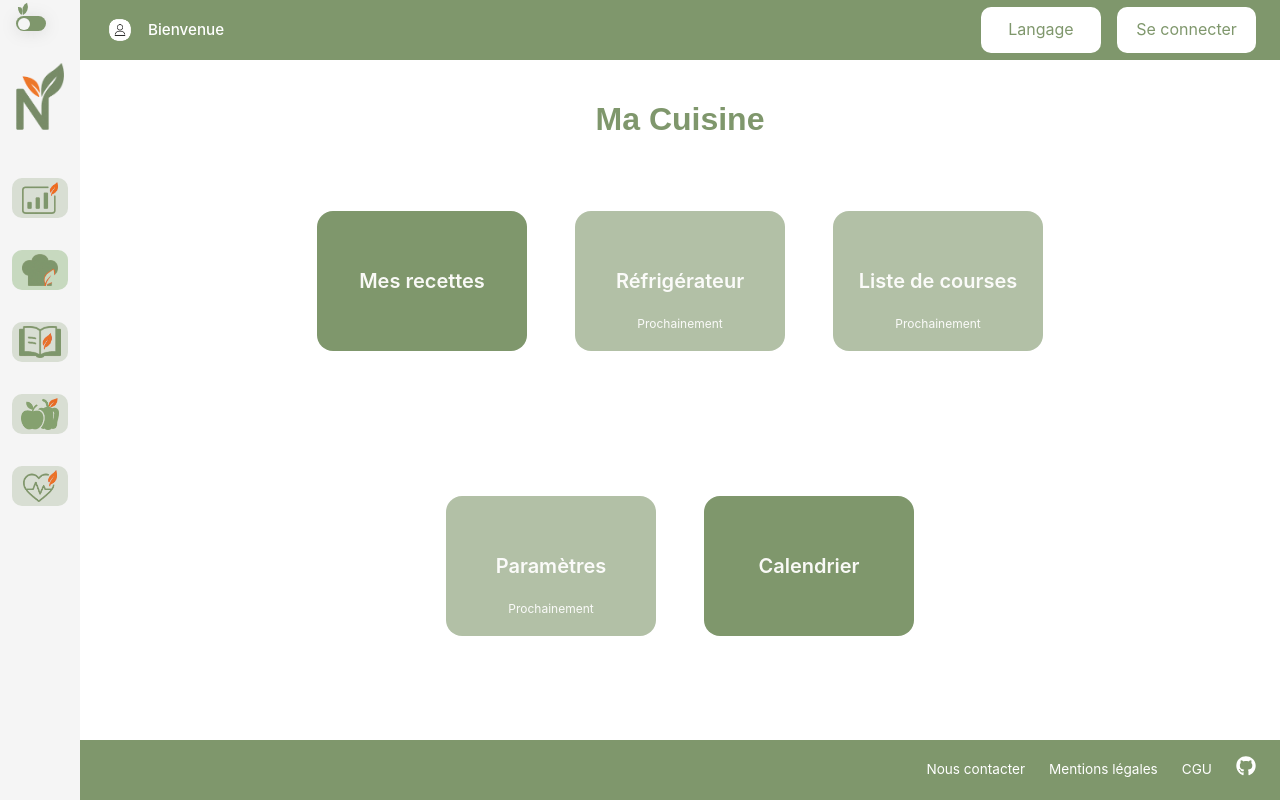
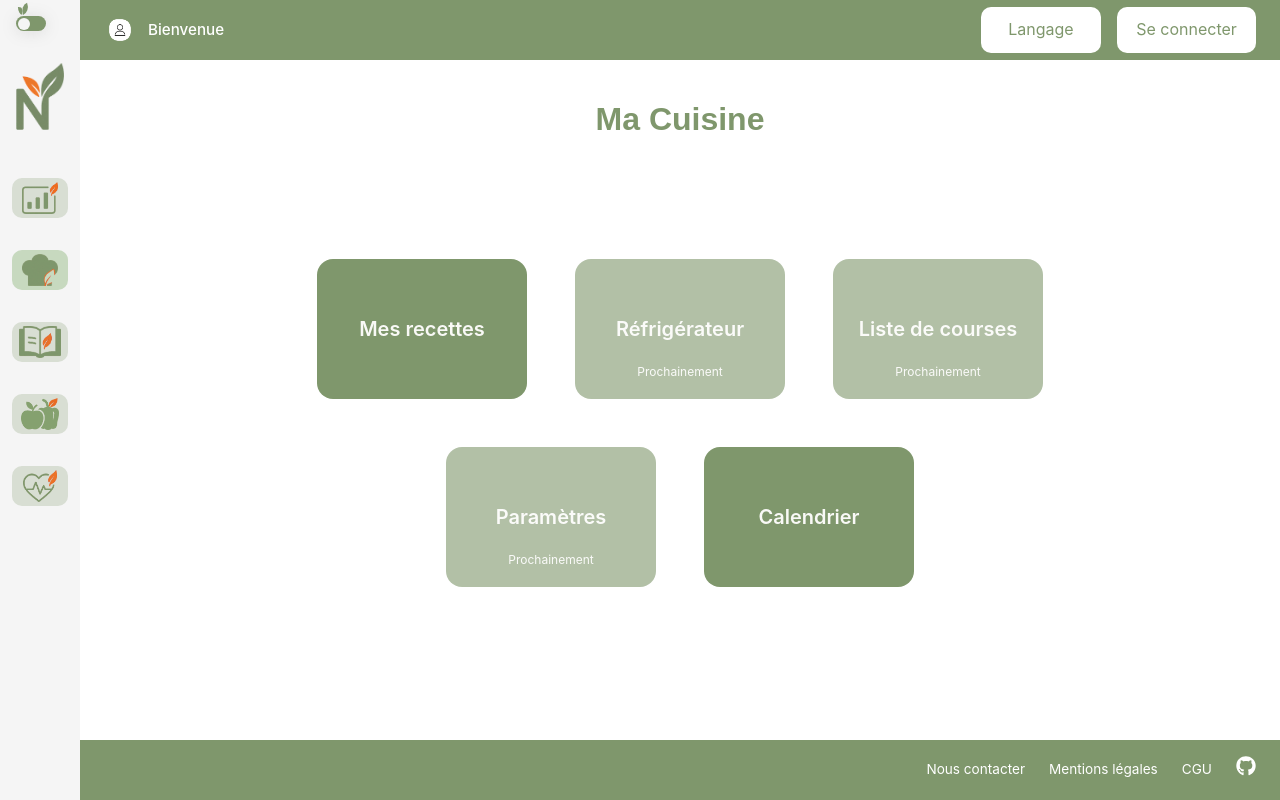
Before and after one commit to wildcodeschool-2025-03/JS-WestDevs-P3-SeazN, a React (Vite) app in the folder client/: page /kitchen in a window 1280 px wide. Built offline with nearby package versions, Linux system fonts and the light colour scheme; a web font is replaced by a local one.

Commit message:
Fix small display issue + imports order

```diff
--- a/client/src/pages/kitchen/Kitchen.tsx
+++ b/client/src/pages/kitchen/Kitchen.tsx
@@ -1,6 +1,6 @@
 import MenuCard from "../../components/ui/menuCard/MenuCard";
+import "./kitchen.css";
 import { kitchenMenuList } from "./kitchenMenuData";
-import "./kitchen.css";
 
 const Kitchen = () => {
   return (
--- a/client/src/pages/kitchen/kitchen.css
+++ b/client/src/pages/kitchen/kitchen.css
@@ -18,11 +18,10 @@
     display: flex;
     flex-wrap: wrap;
     justify-content: center;
-    align-items: space-around;
+    align-content: center;
     gap: 1rem;
 
     li {
-      place-self: center;
       list-style: none;
     }
   }
--- a/client/src/pages/products/Products.tsx
+++ b/client/src/pages/products/Products.tsx
@@ -1,6 +1,6 @@
 import MenuCard from "../../components/ui/menuCard/MenuCard";
+import "./products.css";
 import { productsMenuList } from "./productsMenuData";
-import "./products.css";
 
 const Products = () => {
   return (
--- a/client/src/pages/products/products.css
+++ b/client/src/pages/products/products.css
@@ -18,11 +18,10 @@
     display: flex;
     flex-wrap: wrap;
     justify-content: center;
-    align-items: space-around;
+    align-content: center;
     gap: 1rem;
 
     li {
-      place-self: center;
       list-style: none;
     }
   }
```
